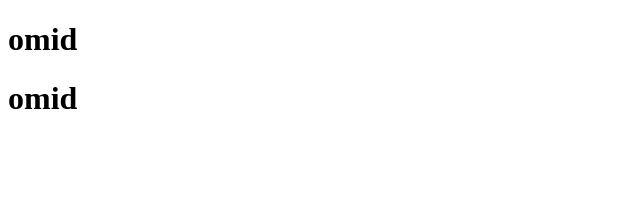
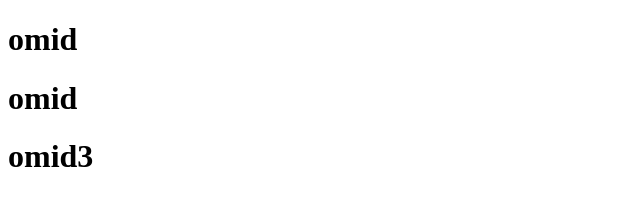
Before and after one commit to BehzadSomee/project2-github, a plain HTML site: page index.html in a window 1280 px wide. Shown: the whole page, without its empty margins (0-640 px from the left). Drawn offline with Linux system fonts and the light colour scheme.

Commit message:
omid 3 added

```diff
--- a/index.html
+++ b/index.html
@@ -9,5 +9,6 @@
 <body>
     <h1>omid</h1>
     <h1>omid</h1>
+    <h1>omid3</h1>
 </body>
 </html>
```
